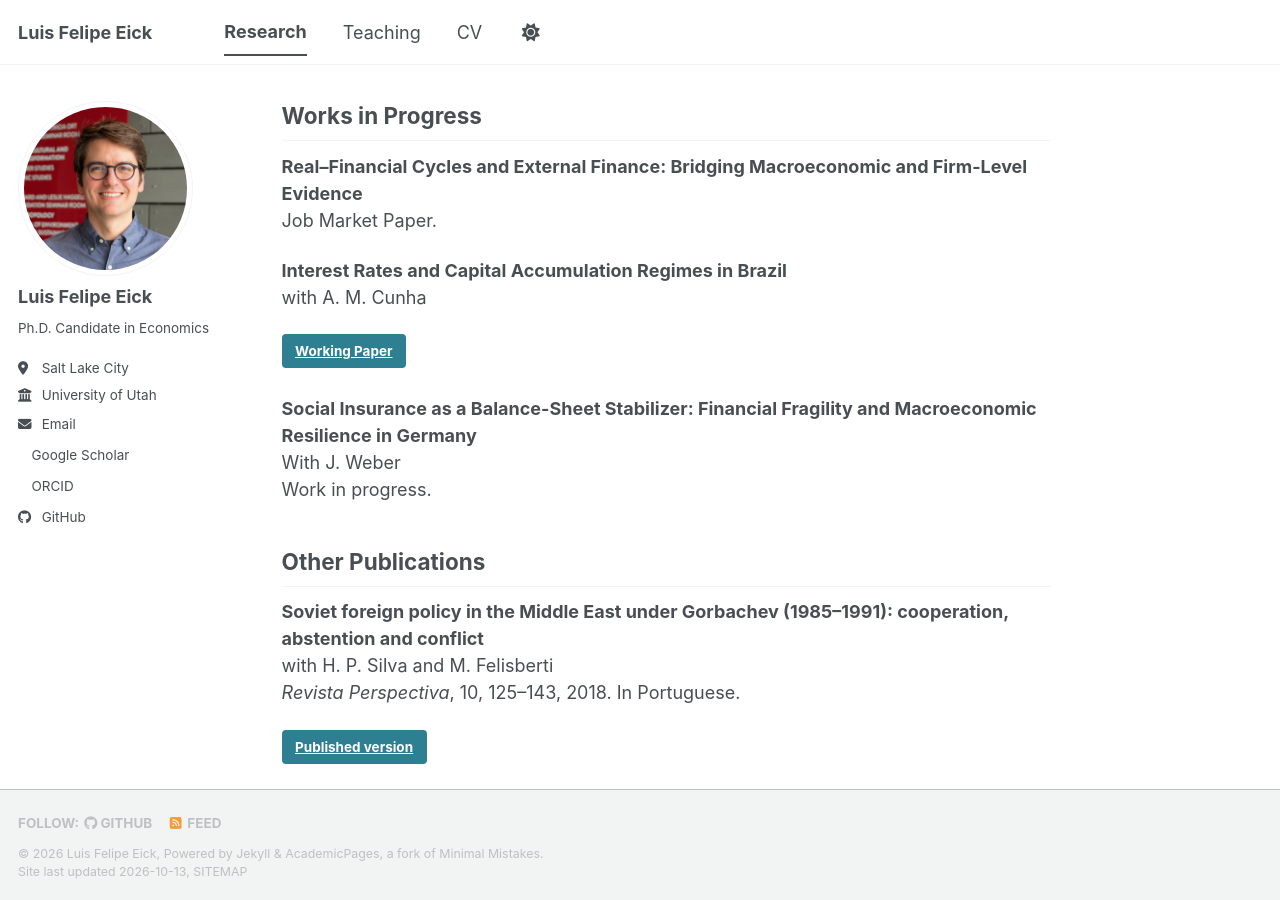
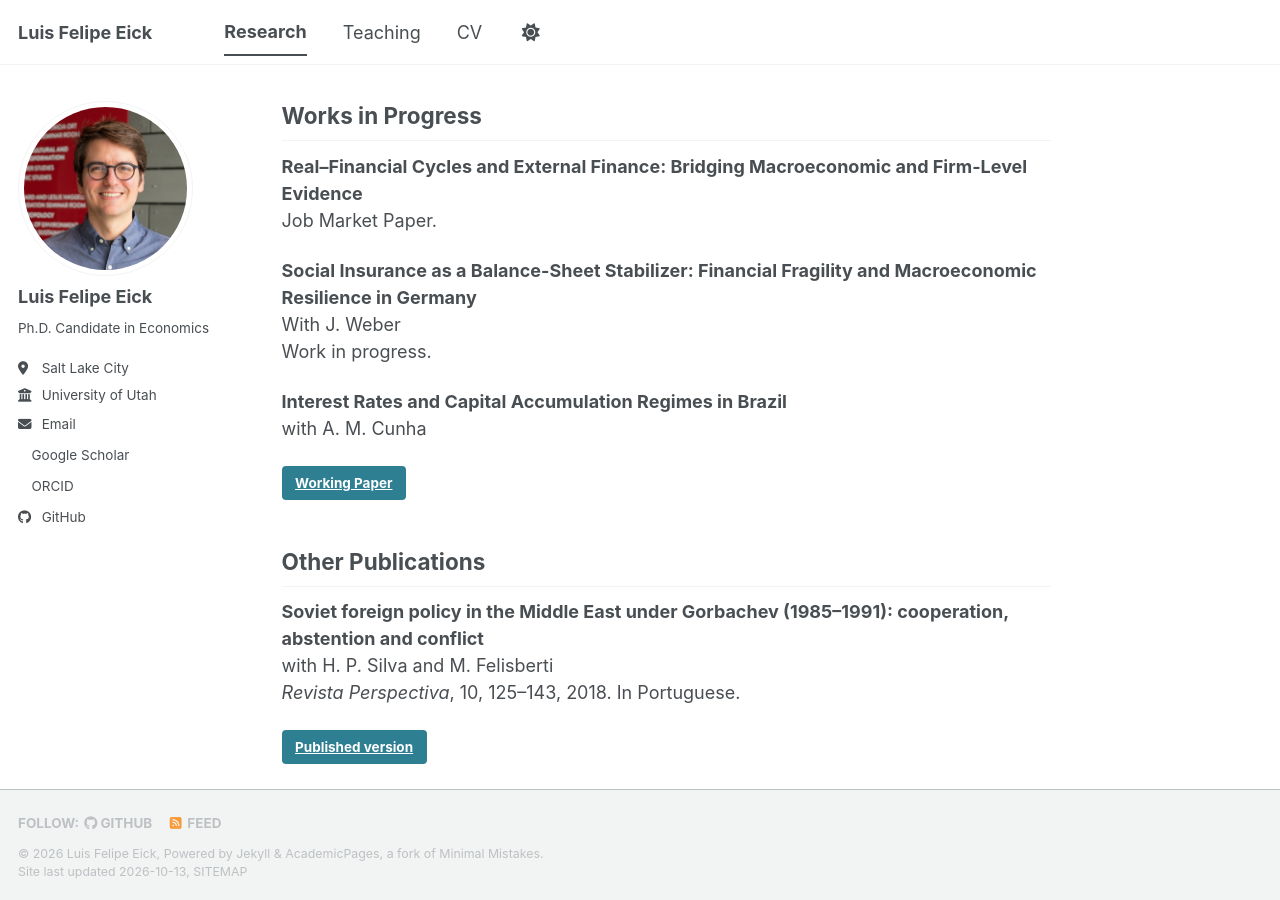
Before and after one commit to lfeick/lfeick.github.io, a Jekyll site: the page built from _pages/research.md, in a window 1280 px wide and 900 px high, scrolled down 515 px. Built offline with Jekyll 4.4.1, drawn with Linux system fonts in a browser that asks for light colours; a style sheet for code colours, icons or effects is not loaded.

```diff
--- a/_pages/research.md
+++ b/_pages/research.md
@@ -24,14 +24,15 @@ with H. A. Aguilar Filho
 **Real–Financial Cycles and External Finance: Bridging Macroeconomic and Firm-Level Evidence**
 Job Market Paper.
 
+**Social Insurance as a Balance-Sheet Stabilizer: Financial Fragility and Macroeconomic Resilience in Germany**
+With J. Weber
+Work in progress.
+
 **Interest Rates and Capital Accumulation Regimes in Brazil**
 with A. M. Cunha
 
 [Working Paper](https://www.boeckler.de/data/downloads/IMK/FMM%20Konferenz%202023/v_2023_10_20_eick.pdf){: .btn .btn--primary}
 
-**Social Insurance as a Balance-Sheet Stabilizer: Financial Fragility and Macroeconomic Resilience in Germany**
-With J. Weber
-Work in progress.
 
 ## Other Publications
 
```
